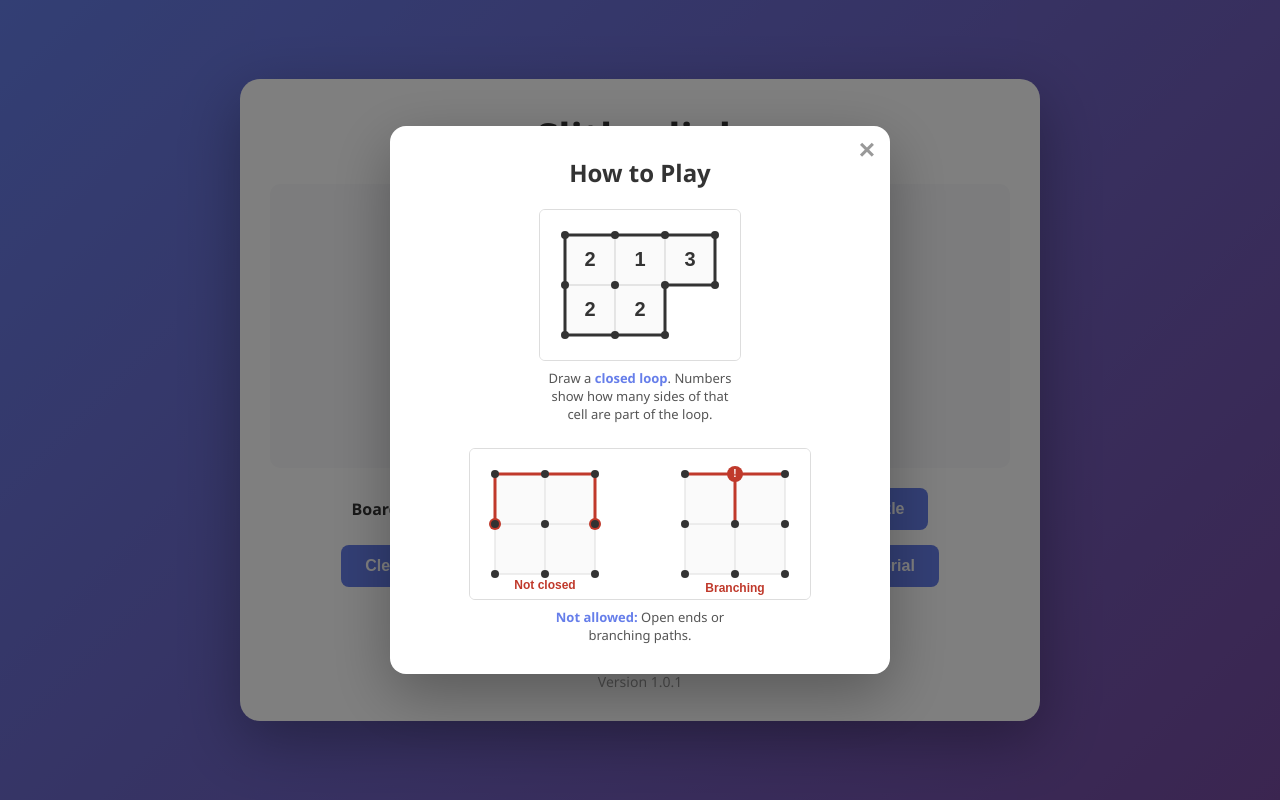
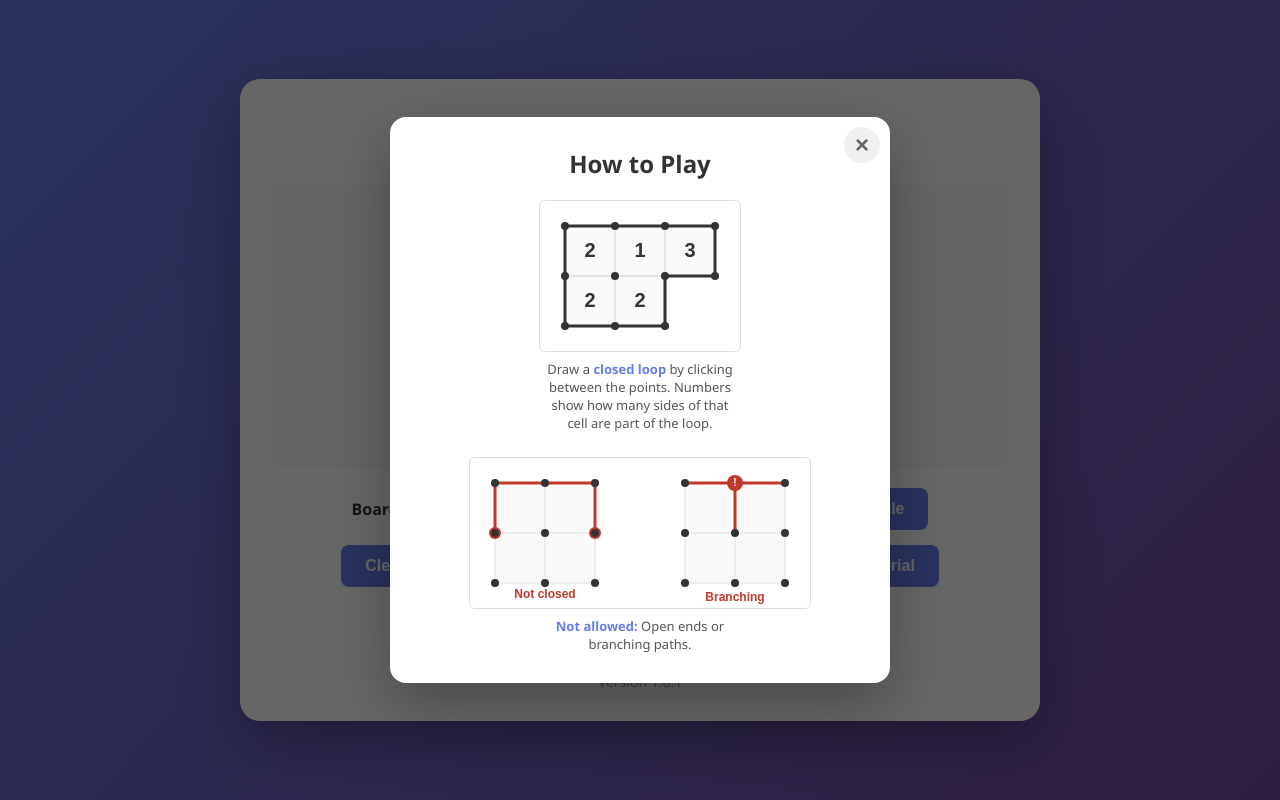
Before and after one commit to Manto/slitherlink-prototype, a plain HTML site: page index.html in a window 1280 px wide. Both pictures are taken after a click on the button "Tutorial". Drawn offline with Linux system fonts and the light colour scheme.

Commit message:
got tutorial working

```diff
--- a/index.html
+++ b/index.html
@@ -4,7 +4,7 @@
     <meta charset="UTF-8">
     <meta name="viewport" content="width=device-width, initial-scale=1.0">
     <title>Slitherlink Puzzle</title>
-    <link rel="stylesheet" href="style.css">
+    <link rel="stylesheet" href="style.css?v=1.0.2">
 </head>
 <body>
     <div class="container">
@@ -55,14 +55,14 @@
     </div>
 
     <!-- Tutorial Modal -->
-    <div id="tutorialModal" class="modal">
+    <div id="tutorialModal" class="modal" role="dialog" aria-modal="true" aria-labelledby="modalTitle" aria-hidden="true">
         <div class="modal-content">
-            <button class="modal-close" id="modalCloseBtn">&times;</button>
-            <h2>How to Play</h2>
+            <button class="modal-close" id="modalCloseBtn" aria-label="Close tutorial">&times;</button>
+            <h2 id="modalTitle">How to Play</h2>
             <div class="tutorial-section">
                 <div class="tutorial-example">
                     <canvas id="tutorialValidCanvas"></canvas>
-                    <p class="tutorial-caption">Draw a <strong>closed loop</strong>. Numbers show how many sides of that cell are part of the loop.</p>
+                    <p class="tutorial-caption">Draw a <strong>closed loop</strong> by clicking between the points. Numbers show how many sides of that cell are part of the loop.</p>
                 </div>
                 <div class="tutorial-example">
                     <canvas id="tutorialInvalidCanvas"></canvas>
--- a/style.css
+++ b/style.css
@@ -34,17 +34,21 @@ h1 {
 .modal {
     display: none;
     position: fixed;
-    inset: 0;
-    width: 100vw;
-    height: 100vh;
-    background: rgba(0, 0, 0, 0.5);
-    z-index: 1000;
+    top: 0;
+    left: 0;
+    right: 0;
+    bottom: 0;
+    width: 100%;
+    height: 100%;
+    background: rgba(0, 0, 0, 0.6);
+    z-index: 9999;
     justify-content: center;
     align-items: center;
+    overflow: auto;
 }
 
 .modal.active {
-    display: flex;
+    display: flex !important;
 }
 
 .modal-content {
@@ -53,8 +57,11 @@ h1 {
     padding: 30px;
     max-width: 500px;
     width: 90%;
+    margin: 20px;
     position: relative;
     box-shadow: 0 20px 60px rgba(0, 0, 0, 0.3);
+    max-height: 90vh;
+    overflow-y: auto;
 }
 
 .modal-content h2 {
@@ -64,24 +71,30 @@ h1 {
     font-size: 1.5em;
 }
 
-button.modal-close {
+.modal-close {
     position: absolute;
     top: 10px;
-    right: 15px;
-    background: none !important;
-    border: none;
-    font-size: 28px;
-    color: #999;
+    right: 10px;
+    width: 36px;
+    height: 36px;
+    background: #f0f0f0 !important;
+    border: none !important;
+    border-radius: 50%;
+    font-size: 24px;
+    color: #666;
     cursor: pointer;
     padding: 0;
-    line-height: 1;
+    line-height: 36px;
+    text-align: center;
     box-shadow: none !important;
     transform: none !important;
+    transition: background 0.2s, color 0.2s;
+    z-index: 10;
 }
 
-button.modal-close:hover {
+.modal-close:hover {
     color: #333;
-    background: none !important;
+    background: #e0e0e0 !important;
     transform: none !important;
     box-shadow: none !important;
 }
--- a/tutorialDiagrams.js
+++ b/tutorialDiagrams.js
@@ -10,19 +10,46 @@ function initModal() {
     const tutorialBtn = document.getElementById('tutorialBtn');
     const closeBtn = document.getElementById('modalCloseBtn');
 
-    if (!modal || !tutorialBtn || !closeBtn) return;
+    if (!modal || !tutorialBtn || !closeBtn) {
+        console.error('Modal elements not found:', { modal, tutorialBtn, closeBtn });
+        return;
+    }
 
-    tutorialBtn.addEventListener('click', () => {
+    function openModal() {
         modal.classList.add('active');
+        modal.setAttribute('aria-hidden', 'false');
+    }
+
+    function closeModal() {
+        modal.classList.remove('active');
+        modal.setAttribute('aria-hidden', 'true');
+    }
+
+    // Ensure modal starts hidden
+    closeModal();
+
+    tutorialBtn.addEventListener('click', (e) => {
+        e.preventDefault();
+        e.stopPropagation();
+        openModal();
     });
 
-    closeBtn.addEventListener('click', () => {
-        modal.classList.remove('active');
+    closeBtn.addEventListener('click', (e) => {
+        e.preventDefault();
+        e.stopPropagation();
+        closeModal();
     });
 
     modal.addEventListener('click', (e) => {
         if (e.target === modal) {
-            modal.classList.remove('active');
+            closeModal();
+        }
+    });
+
+    // Close modal on Escape key
+    document.addEventListener('keydown', (e) => {
+        if (e.key === 'Escape' && modal.classList.contains('active')) {
+            closeModal();
         }
     });
 }
```
